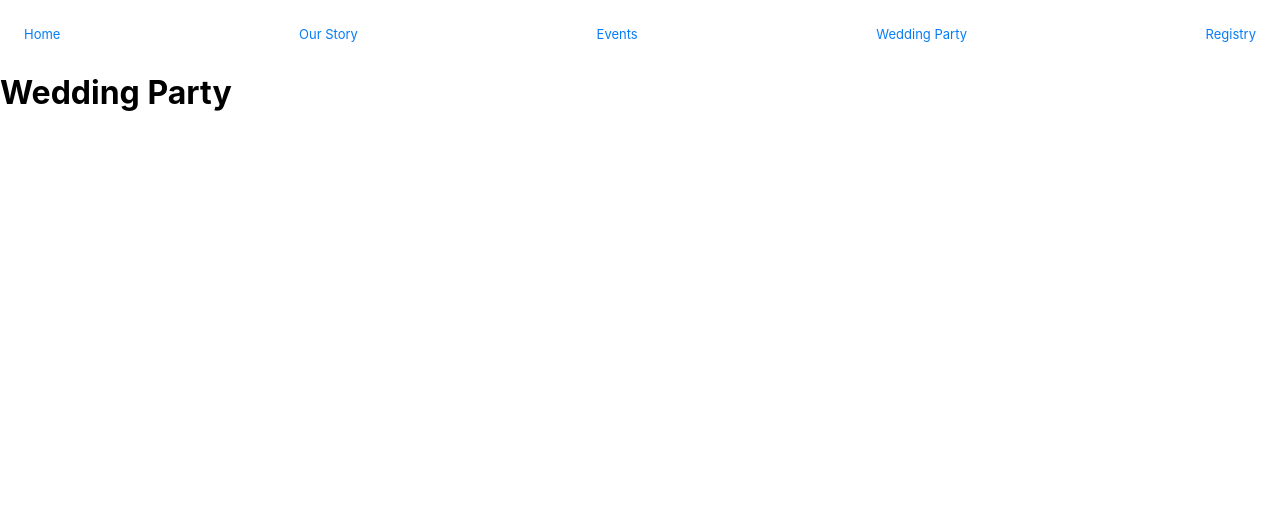
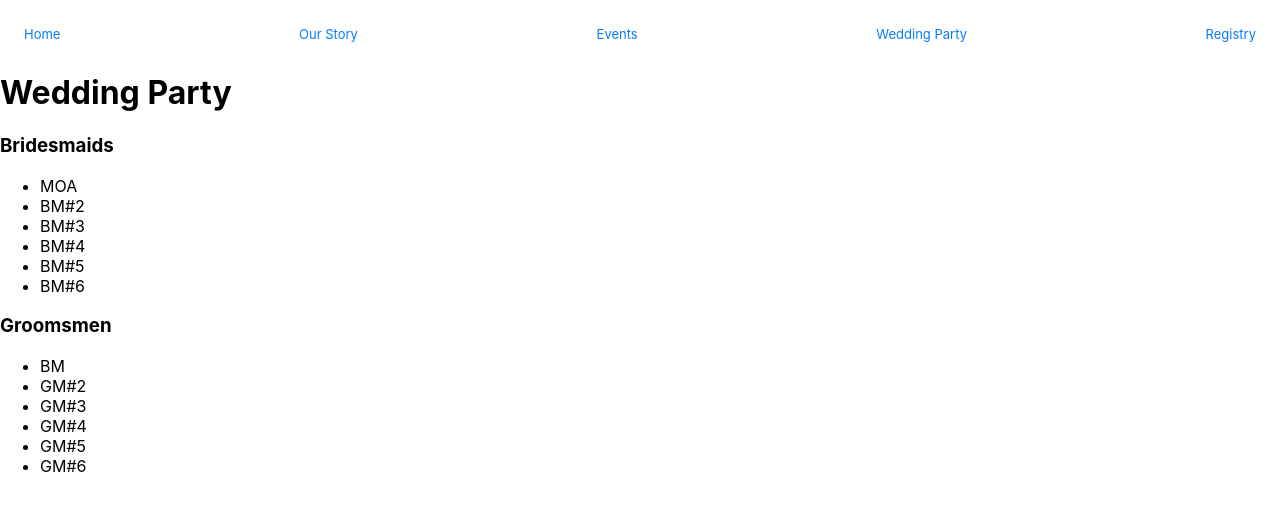
Before and after one commit to baconjulie/bringinghomethebacon, a Next.js app: page /wedding-party in a window 1280 px wide. Shown: the top 510 px of the page. Built offline with nearby package versions, Linux system fonts and the light colour scheme.

Commit message:
footer n shiz

```diff
--- a/pages/events.js
+++ b/pages/events.js
@@ -1,6 +1,7 @@
 import React from "react";
 import Head from "next/head";
 import Nav from "../components/nav";
+import Footer from "../components/footer";
 
 const Events = () => (
   <div>
@@ -37,6 +38,8 @@ const Events = () => (
         <li>Around Danverse</li>
       </ul>
     </div>
+
+    <Footer />
   </div>
 );
 
--- a/pages/wedding-party.js
+++ b/pages/wedding-party.js
@@ -13,6 +13,26 @@ const WeddingParty = () => (
 
     <div className="hero">
       <h1 className="title">Wedding Party</h1>
+
+      <h3>Bridesmaids</h3>
+      <ul>
+        <li>MOA</li>
+        <li>BM#2</li>
+        <li>BM#3</li>
+        <li>BM#4</li>
+        <li>BM#5</li>
+        <li>BM#6</li>
+      </ul>
+
+      <h3>Groomsmen</h3>
+      <ul>
+        <li>BM</li>
+        <li>GM#2</li>
+        <li>GM#3</li>
+        <li>GM#4</li>
+        <li>GM#5</li>
+        <li>GM#6</li>
+      </ul>
     </div>
   </div>
 );
```
Also changed, not shown: components/footer.js (added, +54 -0 lines).
